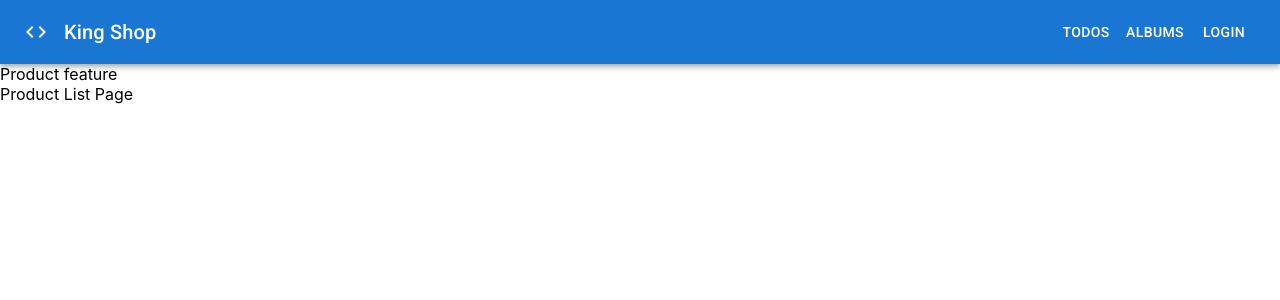
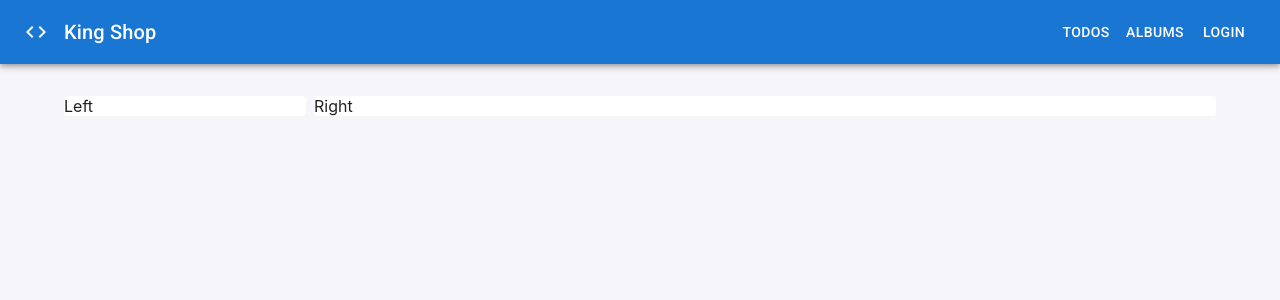
Before and after one commit to hintran0208/hshop, a React (Create React App) app: page /products in a window 1280 px wide. Shown: the top 300 px of the page. Built offline with nearby package versions, Linux system fonts and the light colour scheme; no server answers.

Commit message:
121.Setup layout for product list

```diff
--- a/src/App.css
+++ b/src/App.css
@@ -1,3 +1,7 @@
+html {
+  background-color: rgb(245, 245, 250);
+}
+
 .App {
 }
 
--- a/src/features/Product/index.jsx
+++ b/src/features/Product/index.jsx
@@ -2,6 +2,7 @@ import React from 'react';
 import PropTypes from 'prop-types';
 import { Route, Switch, useRouteMatch } from 'react-router';
 import ListPage from './pages/ListPage';
+import { Box } from '@mui/system';
 
 ProductFeature.propTypes = {};
 
@@ -9,12 +10,11 @@ function ProductFeature(props) {
   const match = useRouteMatch();
 
   return (
-    <div>
-      Product feature
+    <Box pt={4}>
       <Switch>
         <Route path={match.url} exact component={ListPage} />
       </Switch>
-    </div>
+    </Box>
   );
 }
 
--- a/src/features/Product/pages/ListPage.jsx
+++ b/src/features/Product/pages/ListPage.jsx
@@ -1,10 +1,26 @@
 import React from 'react';
 import PropTypes from 'prop-types';
+import { Box } from '@mui/system';
+import { Container, Grid, Paper } from '@mui/material';
 
 ListPage.propTypes = {};
 
 function ListPage(props) {
-  return <div>Product List Page</div>;
+  return (
+    <Box>
+      <Container>
+        <Grid container spacing={1}>
+          <Grid item sx={{ width: '250px' }}>
+            <Paper elevation={0}>Left</Paper>
+          </Grid>
+
+          <Grid item sx={{ flex: '1 1 auto' }}>
+            <Paper elevation={0}>Right</Paper>
+          </Grid>
+        </Grid>
+      </Container>
+    </Box>
+  );
 }
 
 export default ListPage;
```
